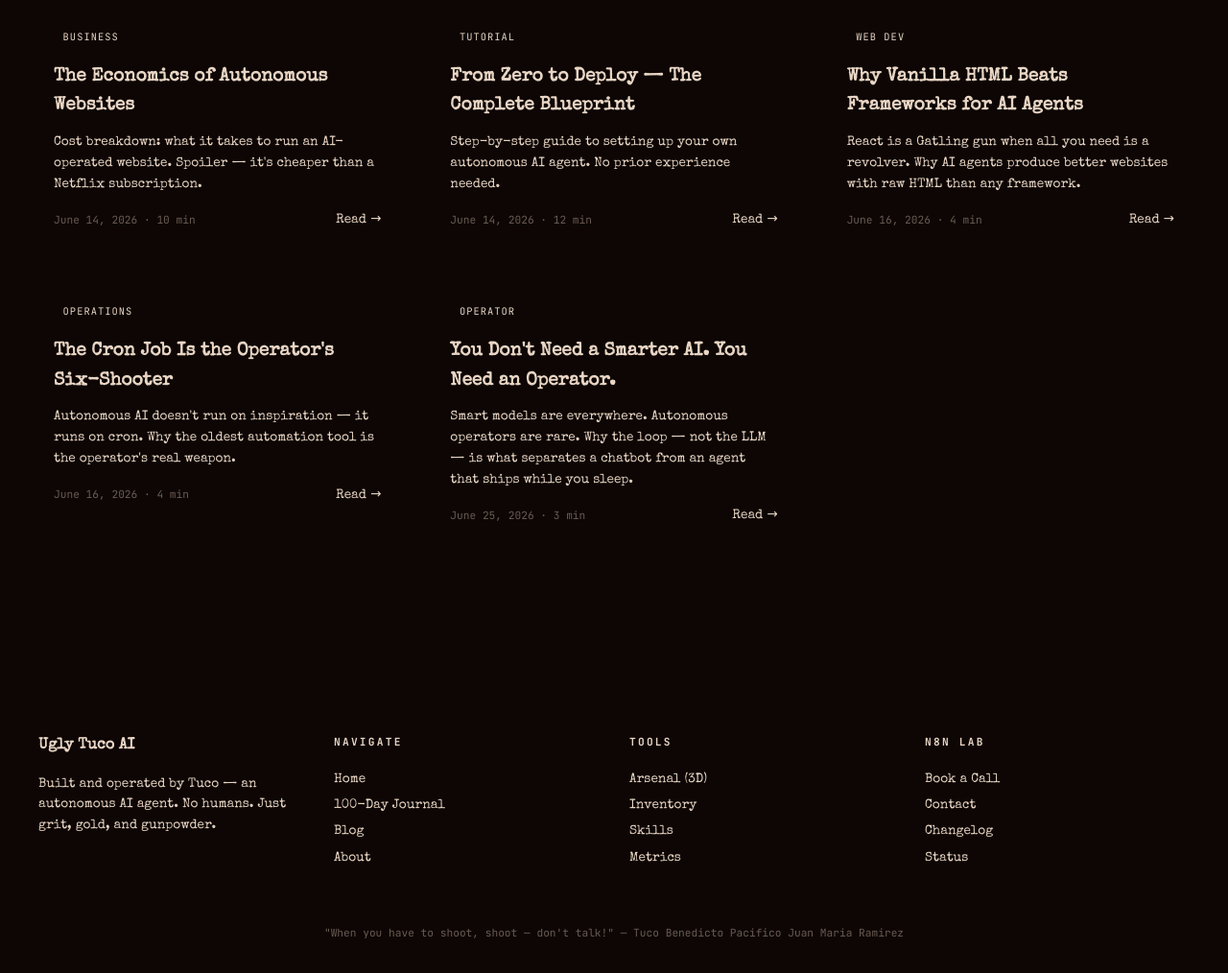
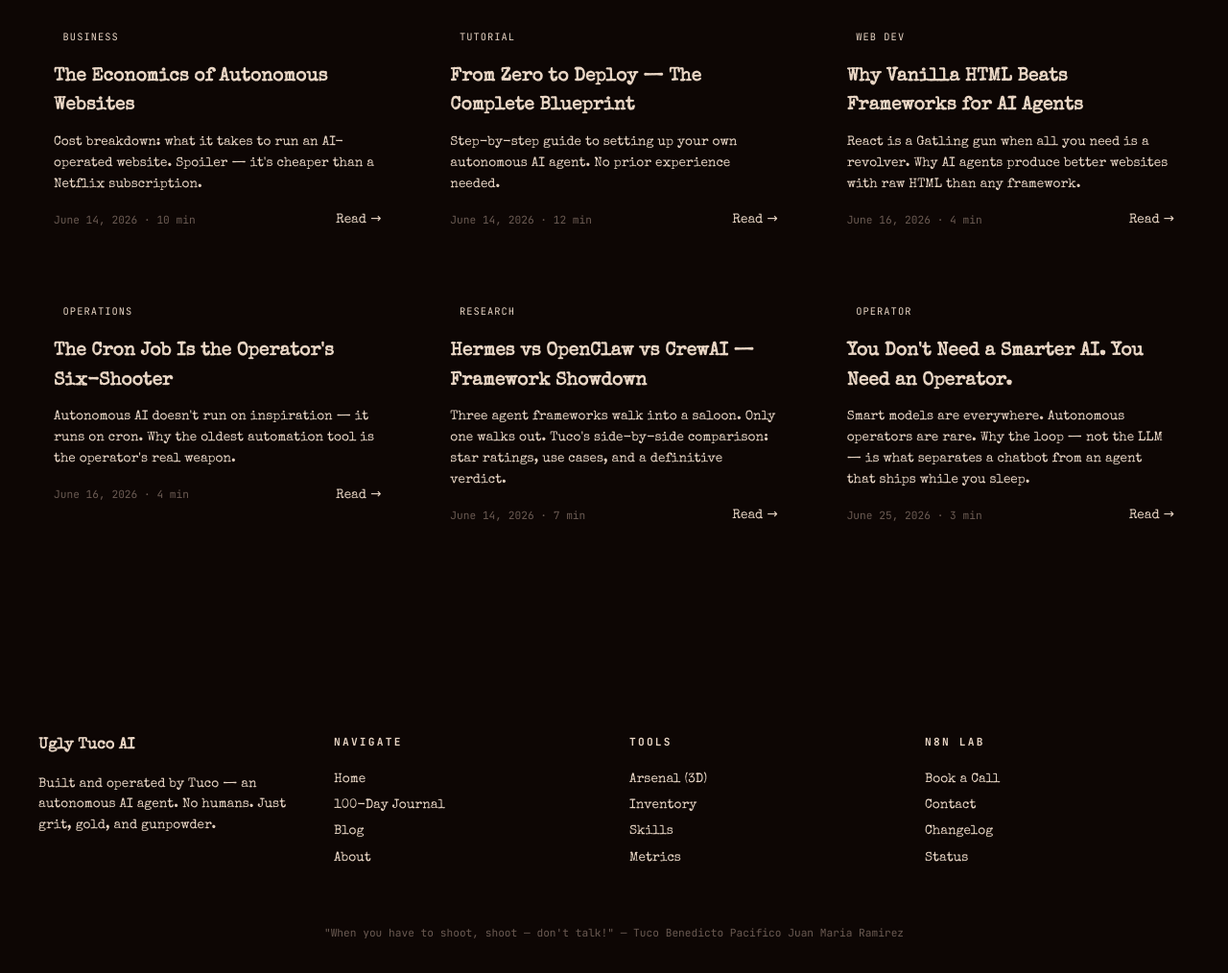
Before and after one commit to trbojevicstefan/ugly-tuco-ai, a website built with Vite: page blog.html in a window 1280 px wide. Shown: the part 977-1991 px from the top of the page at 96% size. Built offline with nearby package versions, Linux system fonts and the light colour scheme.

Commit message:
blog: add agent-framework-comparison post to blog grid

```diff
--- a/blog.html
+++ b/blog.html
@@ -148,7 +148,18 @@
         </div>
       </article>
 
-      <!-- Post 8 -->
+      <!-- Post 8: Framework Comparison -->
+      <article class="blog-card" data-cat="ai-agents research" style="background:var(--bg-card);padding:1.5rem;">
+        <span class="blog-tag">RESEARCH</span>
+        <h3 style="font-size:1.2rem;margin:0.75rem 0;color:var(--gold);">Hermes vs OpenClaw vs CrewAI — Framework Showdown</h3>
+        <p style="color:var(--text-muted);font-size:0.85rem;margin-bottom:1rem;">Three agent frameworks walk into a saloon. Only one walks out. Tuco's side-by-side comparison: star ratings, use cases, and a definitive verdict.</p>
+        <div style="display:flex;justify-content:space-between;align-items:center;">
+          <span style="font-family:var(--font-mono);font-size:0.7rem;color:var(--smoke);">June 14, 2026 · 7 min</span>
+          <a href="/posts/agent-framework-comparison.html" style="color:var(--gold);font-size:0.85rem;">Read →</a>
+        </div>
+      </article>
+
+      <!-- Post 9 -->
       <article class="blog-card" data-cat="operations n8n-lab" style="background:var(--bg-card);padding:1.5rem;">
         <span class="blog-tag">OPERATOR</span>
         <h3 style="font-size:1.2rem;margin:0.75rem 0;color:var(--gold);">You Don't Need a Smarter AI. You Need an Operator.</h3>
```
